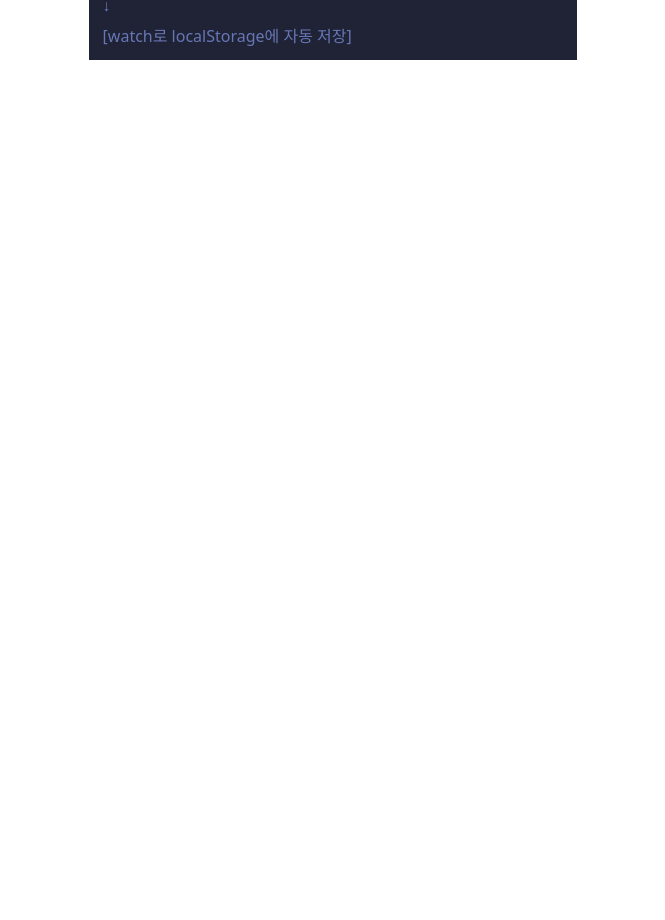
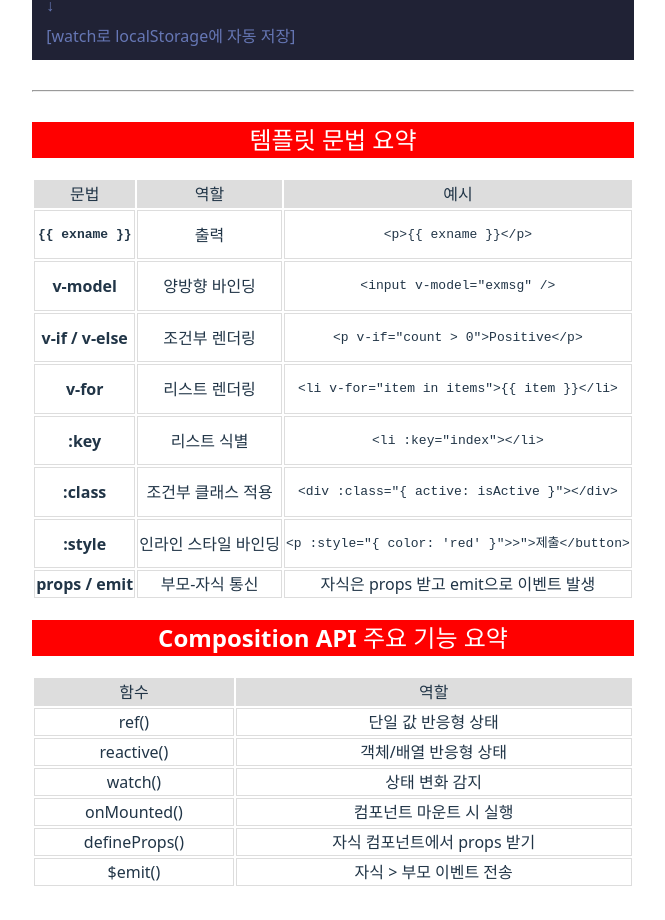
Before and after one commit to rimurang/vue-app, a Vue app: page / in a window 1280 px wide. Shown: the part 2300-3220 px from the top of the page, without its empty margins (307-972 px from the left). Before the commit the page ends 2408 px from the top, so only its background shows below. Built offline with nearby package versions, Linux system fonts and the light colour scheme.

Commit message:
총정리
the end

```diff
--- a/src/App.vue
+++ b/src/App.vue
@@ -143,6 +143,124 @@
       <li>↓</li>
       <li>[watch로 localStorage에 자동 저장]</li>
     </ul>
+
+    <hr />
+
+    <h2 class="final" style="background: red">템플릿 문법 요약</h2>
+    <table>
+      <thead>
+        <tr>
+          <th>문법</th>
+          <th>역할</th>
+          <th>예시</th>
+        </tr>
+      </thead>
+      <tbody>
+        <tr>
+          <th>
+            <pre v-pre>
+<code>{{ exname }}</code></pre>
+          </th>
+          <td>출력</td>
+          <td>
+            <pre v-pre>
+<code>&lt;p&gt;{{ exname }}&lt;/p&gt;</code></pre>
+          </td>
+        </tr>
+        <tr>
+          <th>v-model</th>
+          <td>양방향 바인딩</td>
+          <td>
+            <pre v-pre>
+<code>&lt;input v-model="exmsg" /&gt;</code></pre>
+          </td>
+        </tr>
+        <tr>
+          <th>v-if / v-else</th>
+          <td>조건부 렌더링</td>
+          <td>
+            <pre v-pre>
+<code>&lt;p v-if="count > 0">Positive&lt;/p&gt;</code></pre>
+          </td>
+        </tr>
+        <tr>
+          <th>v-for</th>
+          <td>리스트 렌더링</td>
+          <td>
+            <pre v-pre>
+<code>&lt;li v-for="item in items"&gt;{{ item }}&lt;/li&gt;</code></pre>
+          </td>
+        </tr>
+        <tr>
+          <th>:key</th>
+          <td>리스트 식별</td>
+          <td>
+            <pre v-pre><code>&lt;li :key="index"&gt;&lt;/li&gt;</code></pre>
+          </td>
+        </tr>
+        <tr>
+          <th>:class</th>
+          <td>조건부 클래스 적용</td>
+          <td>
+            <pre
+              v-pre
+            ><code>&lt;div :class="{ active: isActive }"&gt;&lt;/div&gt;</code></pre>
+          </td>
+        </tr>
+        <tr>
+          <th>:style</th>
+          <td>인라인 스타일 바인딩</td>
+          <td>
+            <pre
+              v-pre
+            ><code>&lt;p :style="{ color: 'red' }">&gt;">제출&lt;/button&gt;</code></pre>
+          </td>
+        </tr>
+        <tr>
+          <th>props / emit</th>
+          <td>부모-자식 통신</td>
+          <td>자식은 props 받고 emit으로 이벤트 발생</td>
+        </tr>
+      </tbody>
+    </table>
+
+    <h2 class="final" style="background: red">
+      Composition API 주요 기능 요약
+    </h2>
+    <table>
+      <thead>
+        <tr>
+          <th>함수</th>
+          <th>역할</th>
+        </tr>
+      </thead>
+      <tbody>
+        <tr>
+          <td>ref()</td>
+          <td>단일 값 반응형 상태</td>
+        </tr>
+        <tr>
+          <td>reactive()</td>
+          <td>객체/배열 반응형 상태</td>
+        </tr>
+        <tr>
+          <td>watch()</td>
+          <td>상태 변화 감지</td>
+        </tr>
+        <tr>
+          <td>onMounted()</td>
+          <td>컴포넌트 마운트 시 실행</td>
+        </tr>
+        <tr>
+          <td>defineProps()</td>
+          <td>자식 컴포넌트에서 props 받기</td>
+        </tr>
+        <tr>
+          <td>$emit()</td>
+          <td>자식 > 부모 이벤트 전송</td>
+        </tr>
+      </tbody>
+    </table>
   </div>
 </template>
 
@@ -322,4 +440,19 @@ h2.final {
 .memo-step li::marker {
   display: none;
 }
+
+table {
+  width: 100%;
+}
+table th,
+table td {
+  border: 1px solid #ddd;
+}
+table thead th {
+  background: #ddd;
+}
+table tbody th {
+}
+table tbody td {
+}
 </style>
```
